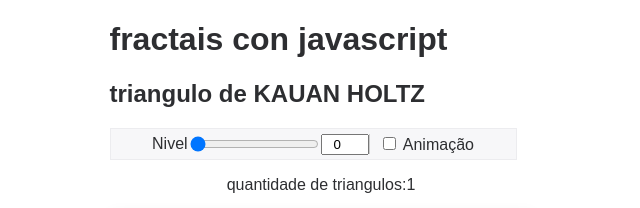
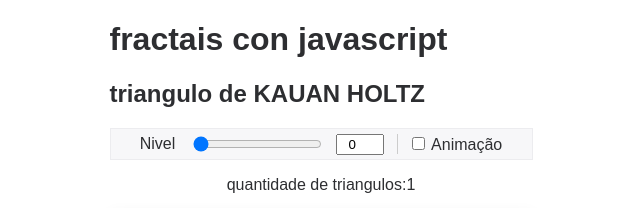
Before and after one commit to KauanHoltz/fractais_2023_2DS, a plain HTML site: page index.html in a window 1280 px wide. Shown: the top 208 px of the page, without its empty margins (319-959 px from the left). Drawn offline with Linux system fonts and the light colour scheme.

Commit message:
Update style.css

```diff
--- a/style.css
+++ b/style.css
@@ -3,6 +3,7 @@ canvas{
     padding: 10px;
     box-sizing: border-box;
     box-shadow: 0 5px 15px #eee;
+
 }
 
 body{
@@ -31,10 +32,9 @@ body{
    margin-bottom: 1em;
 }
 
-.controles{
+.controles>*{
    margin-right: 1em;
 }
-
 .sep{
    border-left: 1px solid #ccc;
    margin-right: 0;
```
Lines whose indentation alone changed are shown as unchanged.
